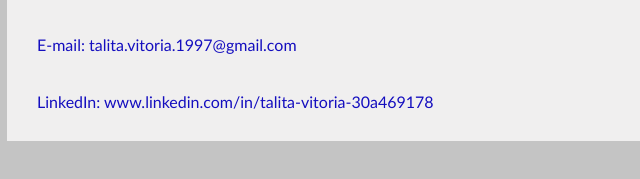
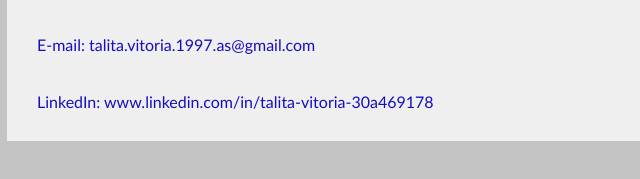
Before and after one commit to Taliferreira01/projeto-desenvolvimento-web, a plain HTML site: page contato.html in a window 1280 px wide. Shown: the part 261-440 px from the top of the page, 173-813 px from the left. Drawn offline with Linux system fonts and the light colour scheme.

Commit message:
alterado e-mail

```diff
--- a/contato.html
+++ b/contato.html
@@ -40,7 +40,7 @@
                         para trocar ideias e saber mais sobre mim, desenvolvimento e programação, ficarei feliz em
                         conversar.</p>
                         <br> <br>
-                        <p>E-mail: talita.vitoria.1997@gmail.com </p>
+                        <p>E-mail: talita.vitoria.1997.as@gmail.com </p>
                         <br> <br>
                         <p>LinkedIn: www.linkedin.com/in/talita-vitoria-30a469178</p>
                     </div>
```
